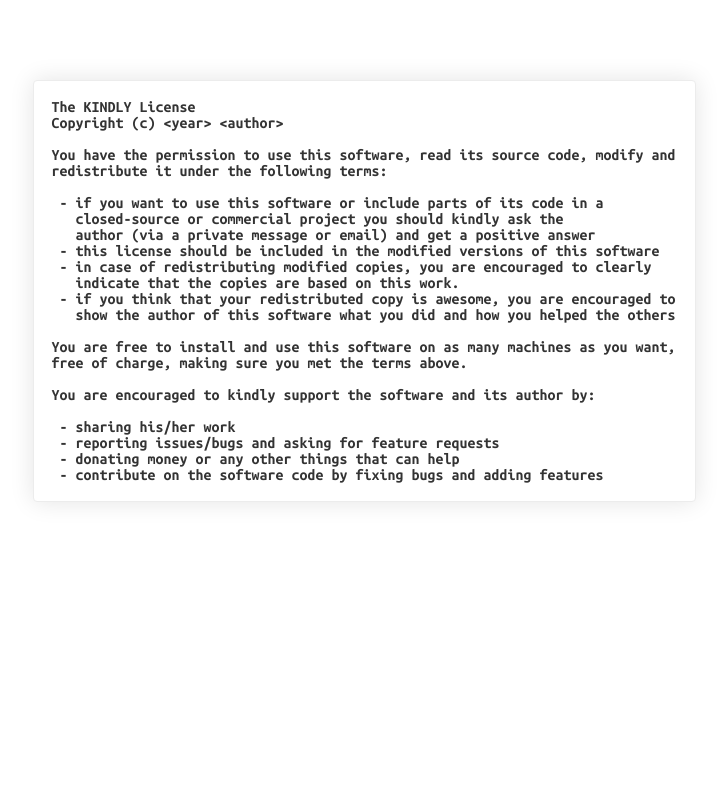
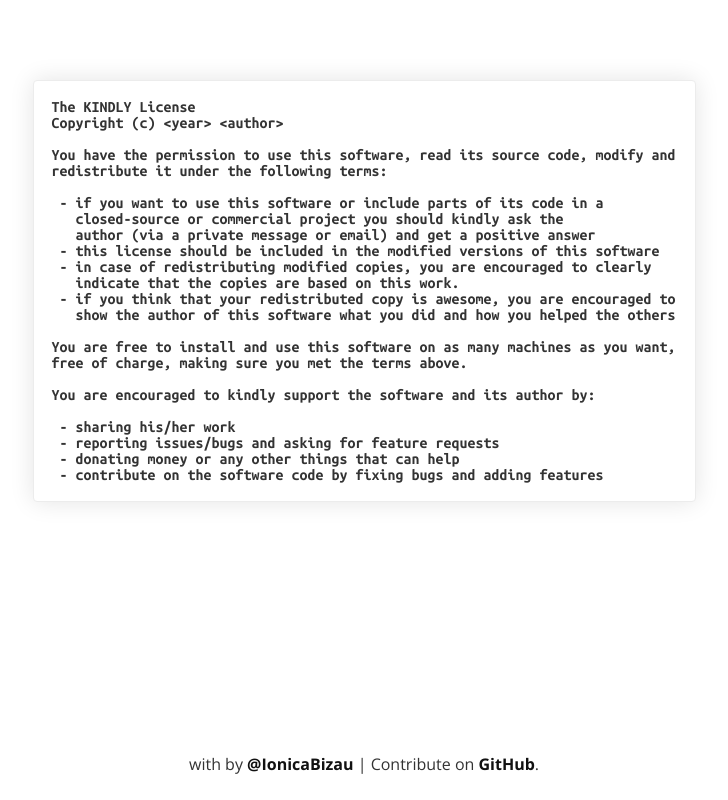
Before and after one commit to IonicaBizau/kindly-license, a plain HTML site: page index.html in a window 1280 px wide. Shown: the whole page, without its empty margins (276-1004 px from the left). Drawn offline with nearby package versions, Linux system fonts and the light colour scheme; a script that the page names is missing; some icons are missing.

Commit message:
Octicons

```diff
--- a/index.html
+++ b/index.html
@@ -4,6 +4,8 @@
         <meta charset="UTF-8">
         <title>The KINDLY License</title>
         <link href='http://fonts.googleapis.com/css?family=Ubuntu+Mono:700&subset=latin,latin-ext' rel='stylesheet' type='text/css'>
+        <link rel="stylesheet" href="https://cdnjs.cloudflare.com/ajax/libs/octicons/2.2.2/octicons.min.css" type="text/css" media="screen" charset="utf-8">
+        <link href='http://fonts.googleapis.com/css?family=Open+Sans:400,700&subset=latin,latin-ext' rel='stylesheet' type='text/css'>
         <script src="https://cdnjs.cloudflare.com/ajax/libs/urljs/1.1.0/url.min.js"></script>
         <style>
             pre {
@@ -17,6 +19,27 @@
                 color: #333;
                 box-shadow: 0 0 25px rgba(0, 0, 0, 0.11);
                 border: 1px solid rgb(236, 236, 236);
+            }
+
+            .footer {
+                text-align: center;
+                position: fixed;
+                left: 0;
+                right: 0;
+                bottom: 25px;
+                font-family: "Open Sans", sans-serif;
+                font-weight: 400;
+                color: #333;
+            }
+
+            .footer a {
+                text-decoration: none;
+                color: #111;
+                font-weight: bold;
+            }
+
+            .footer a:hover {
+                text-decoration: underline;
             }
         </style>
     </head>
@@ -74,5 +97,8 @@ You are encouraged to kindly support the software and its author by:
             })();
         </script>
 
+        <div class="footer">
+            <span class="octicon octicon-pencil"></span> with <span class="octicon octicon-heart"></span> by <a href="https://github.com/IonicaBizau">@IonicaBizau</a> | Contribute on <a href="https://github.com/IonicaBizau/kindly-license"><span class="octicon octicon-octoface"></span> GitHub</a>.
+        </div>
     </body>
 </html>
```
Lines whose indentation alone changed are shown as unchanged.
